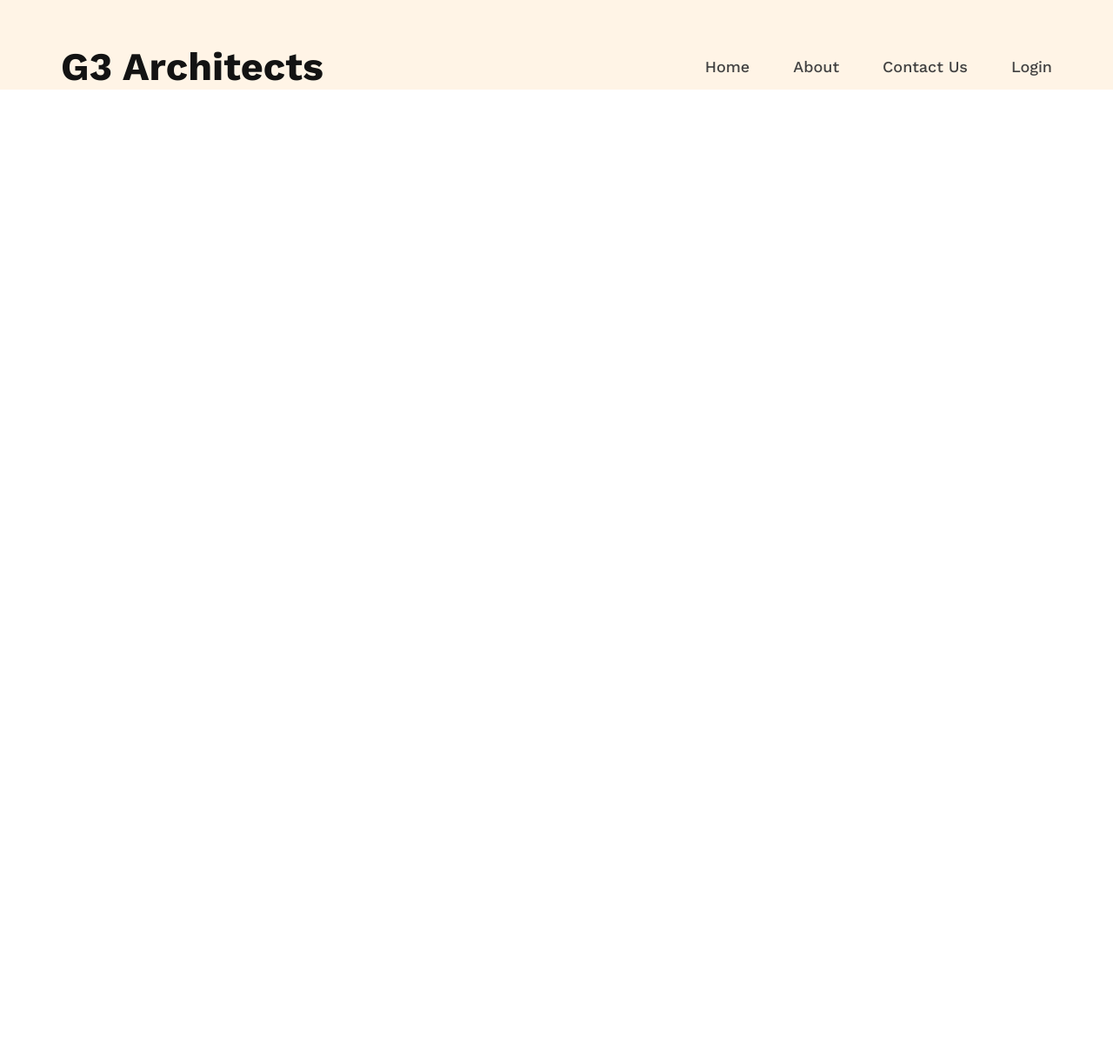
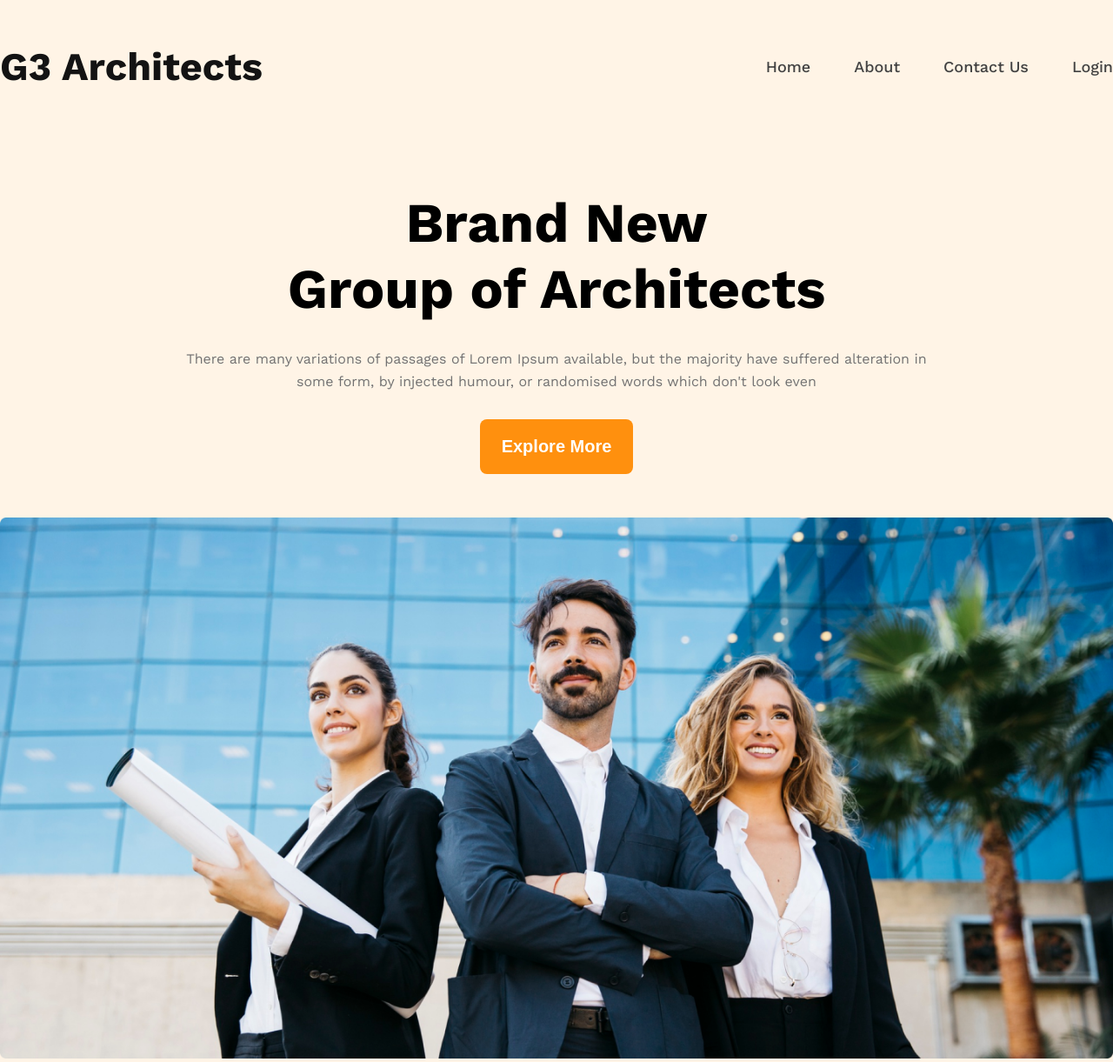
Before and after one commit to joynul24/Architect_Website, a plain HTML site: page index.html in a window 1280 px wide. Shown: the whole page at 87% size. Before the commit the page ends 800 px from the top, so only its background shows below. Drawn offline with nearby package versions, Linux system fonts and the light colour scheme.

Commit message:
added banner content and banner image

```diff
--- a/index.html
+++ b/index.html
@@ -17,6 +17,16 @@
                 <li><a href="">Login</a></li>
             </ul>
         </nav>
+        <!-- banner section -->
+         <div class="banner-content">
+            <h1 class="banner-title">Brand New <br> Group of Architects</h1>
+            <p class="common-description">There are many variations of passages of Lorem Ipsum available, but the majority have suffered alteration in some form, by injected humour, or randomised words which don't look even</p>
+            <button class="btn-primary">Explore More</button>
+         </div>
+         <!-- banner img -->
+          <div class="banner-img">
+            <img src="images/banner.png" alt="It's is Banner Image">
+          </div>
     </header>
     <main></main>
     <footer></footer>
--- a/styles/architect.css
+++ b/styles/architect.css
@@ -19,6 +19,33 @@
     color: #424242;
 }
 
+.Dark3 {
+    color: #727272;
+}
+
+.common-description {
+    font-size: 16px;
+    font-weight: 400;
+    line-height: 26px;
+    color: #727272;
+}
+
+.primary-color {
+    color: #FF900E;
+}
+
+.btn-primary {
+    background-color: #FF900E;
+    color: #fff;
+    padding: 20px 25px 20px 25px;
+    font-size: 1.25rem;
+    font-weight: 600;
+    border: none;
+    border-radius: 8px;
+    cursor: pointer;
+    margin-top: 1.875rem;
+}
+
 /* header styles */
 header {
     background-color: #FF900E1A;
@@ -29,7 +56,7 @@ header {
     display: flex;
     justify-content: space-between;
     align-items: center;
-    max-width: 1140px;
+    max-width: 1440px;
     margin: 0 auto;
     padding-top: 50px;
 }
@@ -55,3 +82,28 @@ header {
     text-decoration: none;
     color: #424242;
 }
+
+/* banner styles */
+
+.banner-content {
+    max-width: 860px;
+    margin: 0 auto;
+    text-align: center;
+    margin-top: 115px;
+}
+
+.banner-title {
+    font-size: 4rem;
+    font-weight: 700;
+    margin-bottom: 30px;
+}
+
+.banner-img {
+    max-width: 1440px;
+    margin: 0 auto;
+    margin-top: 50px;
+}
+
+.banner-img img {
+    width: 100%;
+}
```
